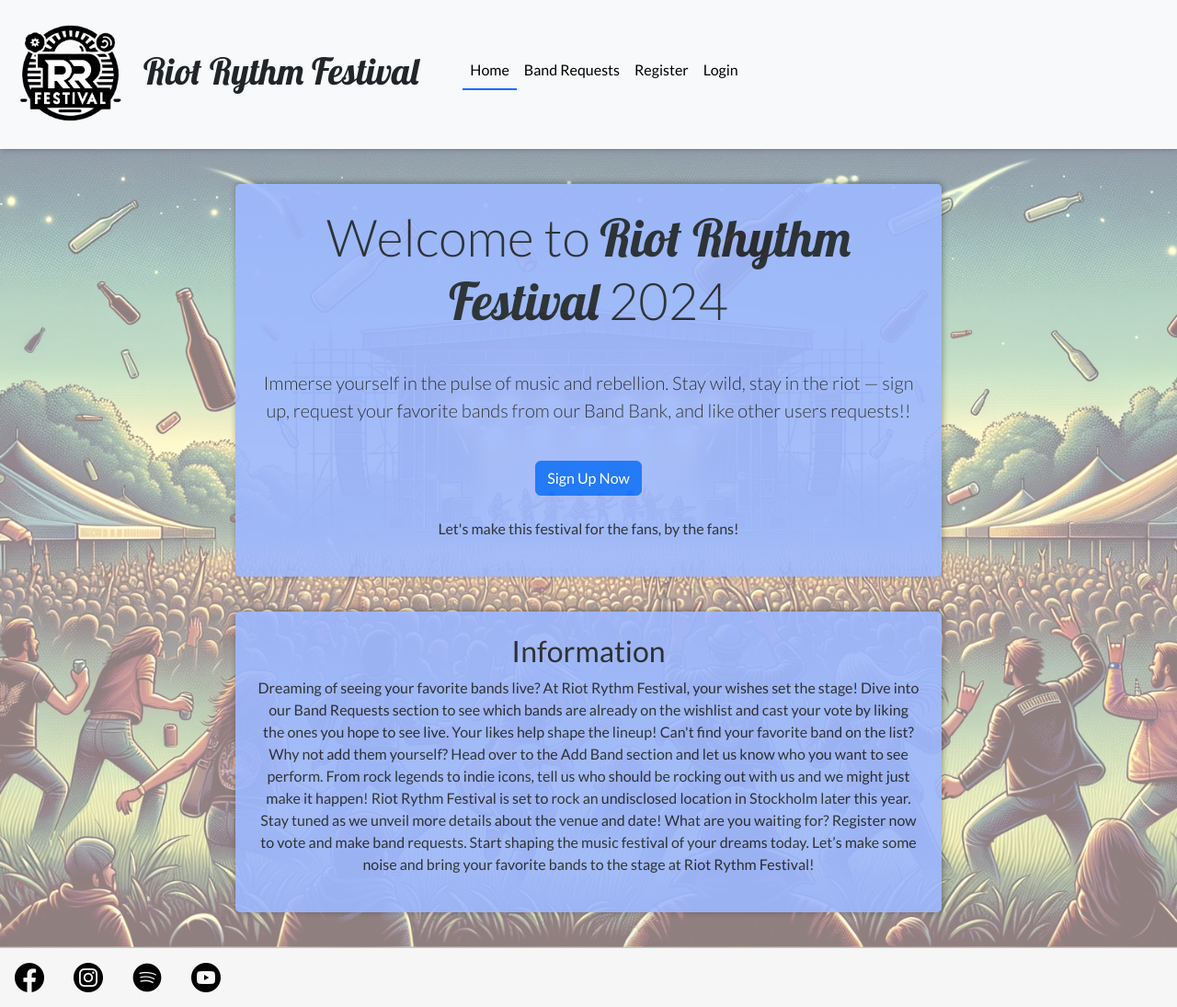
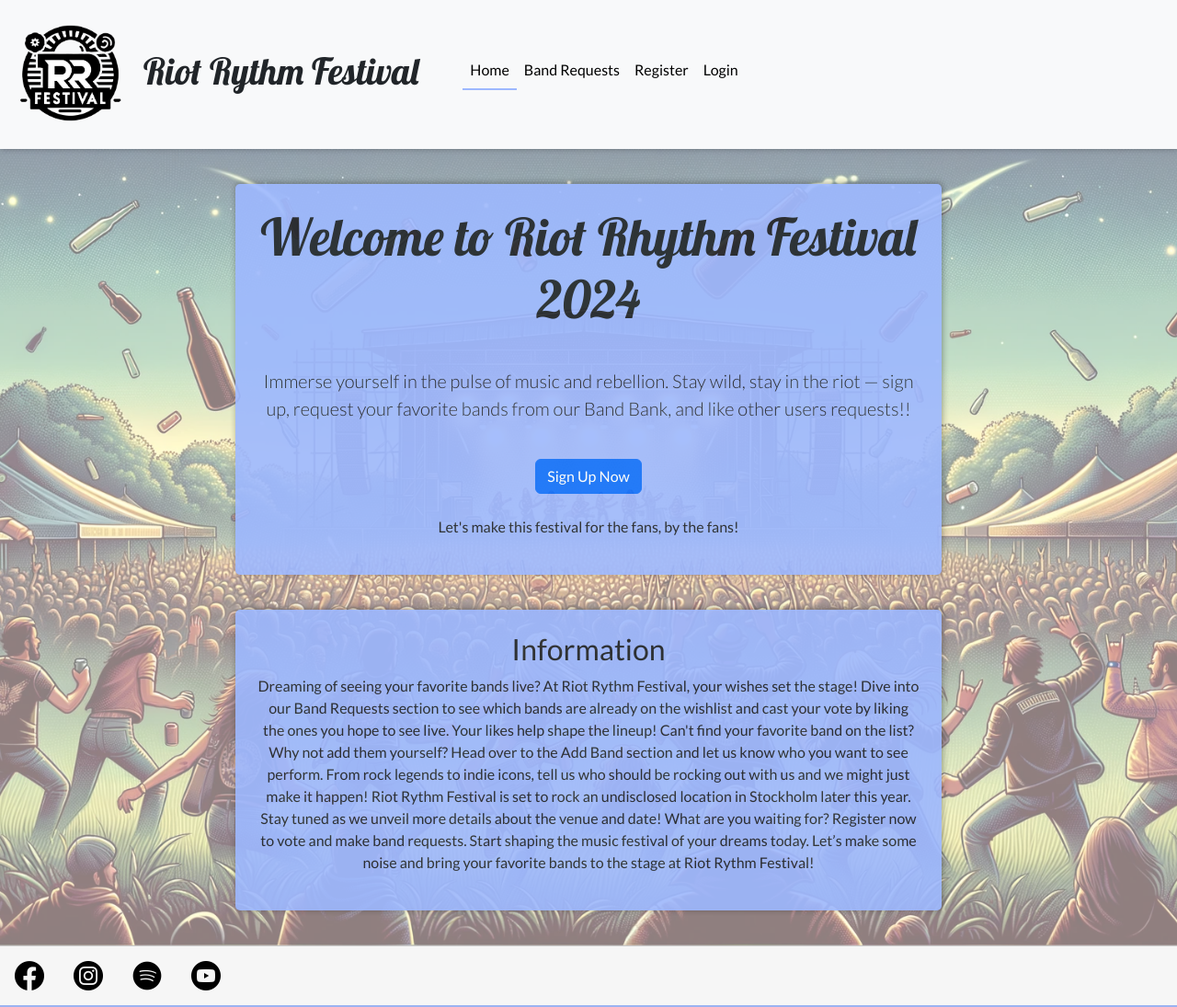
Before and after one commit to JorgenDIF/PP4-Riot-Rythm-Festival, a Django app: page / in a window 1280 px wide. Shown: the whole page at 92% size. Run offline with Django 4.2, Linux system fonts and the light colour scheme; parts of the project's set-up code (start-up, migrations or seed data) failed here and were passed over; some libraries are stand-ins or nearby versions.

Commit message:
feat: Enhance UI with new image and active class color update
Added a new image to improve visual appeal and updated the color of the active class for better visibility and user interface consistency.

```diff
--- a/home/templates/home/index.html
+++ b/home/templates/home/index.html
@@ -3,9 +3,8 @@
 {% block content %}
 <section class="hero jumbotron jumbotron-fluid">
     <div class="landing p-4 container text-center">
-        <h1 class="display-4 pb-4">
-            Welcome to
-            <span class="festival-name">Riot Rhythm Festival</span> 2024
+        <h1 class="festival-name display-4 pb-4">
+            Welcome to Riot Rhythm Festival 2024
         </h1>
         <p class="lead pt-2 pb-4">
             Immerse yourself in the pulse of music and rebellion. Stay wild, stay in the riot — sign up, request your favorite bands from our Band Bank, and like other users requests!!
--- a/static/css/base.css
+++ b/static/css/base.css
@@ -82,7 +82,7 @@ img.logo {
 }
 
 .active {
-    border-bottom: 2px solid var(--blue);
+    border-bottom: 2px solid var(--pale-blue);
     font-weight: 500;
 }
 
--- a/templates/includes/header.html
+++ b/templates/includes/header.html
@@ -5,7 +5,7 @@
     <!-- Navbar -->
     <nav class="navbar navbar-expand-lg bg-body-tertiary">
         <div class="container-fluid">
-          <a class="navbar-brand" href="#"><img src="{% static 'images/RRFestival.webp' %}" alt="Riot Rythm Logo" class="logo"></a>
+          <a class="navbar-brand" href="#"><img src="{% static 'images/rrfestival.webp' %}" alt="Riot Rythm Logo" class="logo"></a>
           <h1 class ="festival-name text-center d-none d-md-block ">Riot Rythm Festival </h1>
           <button class="navbar-toggler" type="button" data-bs-toggle="collapse" data-bs-target="#navbarNav" aria-controls="navbarNav" aria-expanded="false" aria-label="Toggle navigation">
             <span class="navbar-toggler-icon"></span>
```
Also changed, not shown: static/images/festival-visitor.webp (added).
